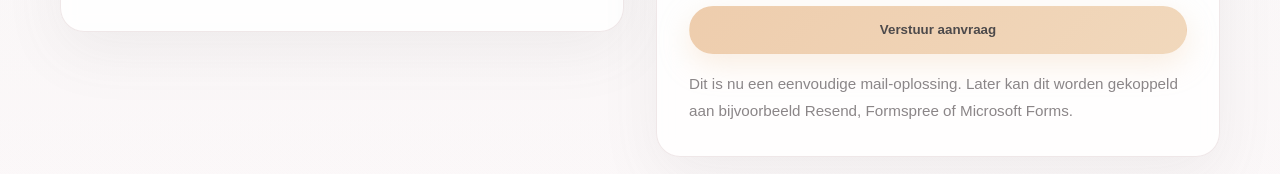
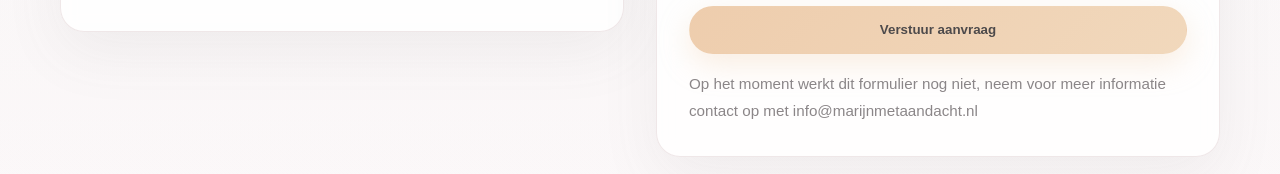
Before and after one commit to jwschreurs/marijn, a Next.js app: page /contact in a window 1280 px wide. Shown: the part 972-1146 px from the top of the page. Built offline with nearby package versions, Linux system fonts and the light colour scheme.

Commit message:
tarief aangepast & formulier tekst aangepast

```diff
--- a/src/components/MbsrRegistrationForm.tsx
+++ b/src/components/MbsrRegistrationForm.tsx
@@ -193,6 +193,7 @@ export function MbsrRegistrationForm() {
           <h2>Formulier gereedmaken</h2>
           <p id="registration-prototype-note" className="form-note">
             Dit is een ontwerpversie. Ingevulde gegevens worden nog niet opgeslagen of verzonden.
+            Stuur voor meer informatie een mail naar info@marijnmetaandacht.nl
           </p>
         </div>
         <button type="button" className="button primary" disabled>
--- a/src/components/TrainingInquiryForm.tsx
+++ b/src/components/TrainingInquiryForm.tsx
@@ -46,8 +46,7 @@ export function TrainingInquiryForm({ defaultInterest = '' }: TrainingInquiryFor
         Verstuur aanvraag
       </button>
       <p className="form-note">
-        Dit is nu een eenvoudige mail-oplossing. Later kan dit worden gekoppeld aan bijvoorbeeld
-        Resend, Formspree of Microsoft Forms.
+       Op het moment werkt dit formulier nog niet, neem voor meer informatie contact op met info@marijnmetaandacht.nl
       </p>
     </form>
   );
--- a/src/data/site.ts
+++ b/src/data/site.ts
@@ -111,7 +111,7 @@ export const trainingen: Training[] = [
     investment: {
       introduction:
         'Een 8-weekse MBSR-training is een investering in jezelf. Je leert vaardigheden die je ook na de training kunt blijven toepassen in het dagelijks leven.',
-      price: '€ 425,-',
+      price: '€ 475,-',
       taxNote: 'Dit tarief is vrijgesteld van btw.',
       includes: [
         'Een vrijblijvend kennismakingsgesprek',
```
